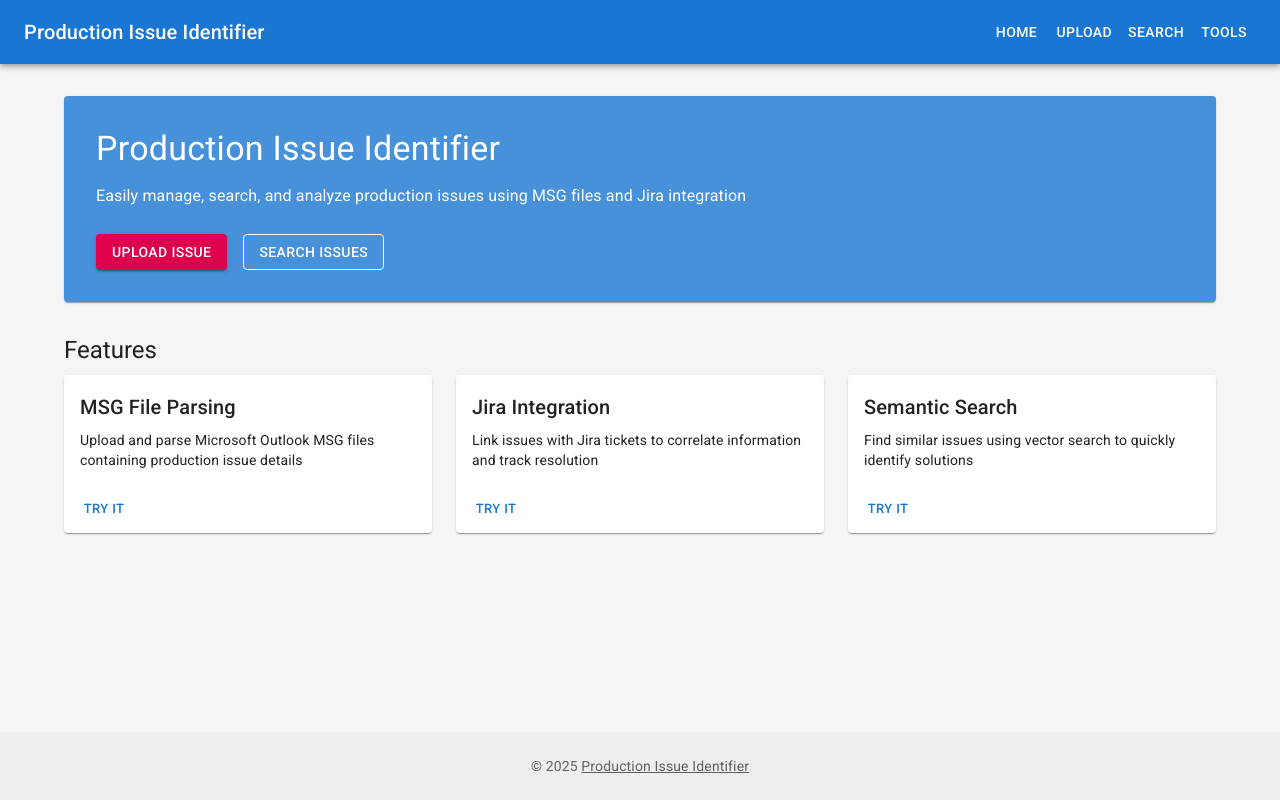
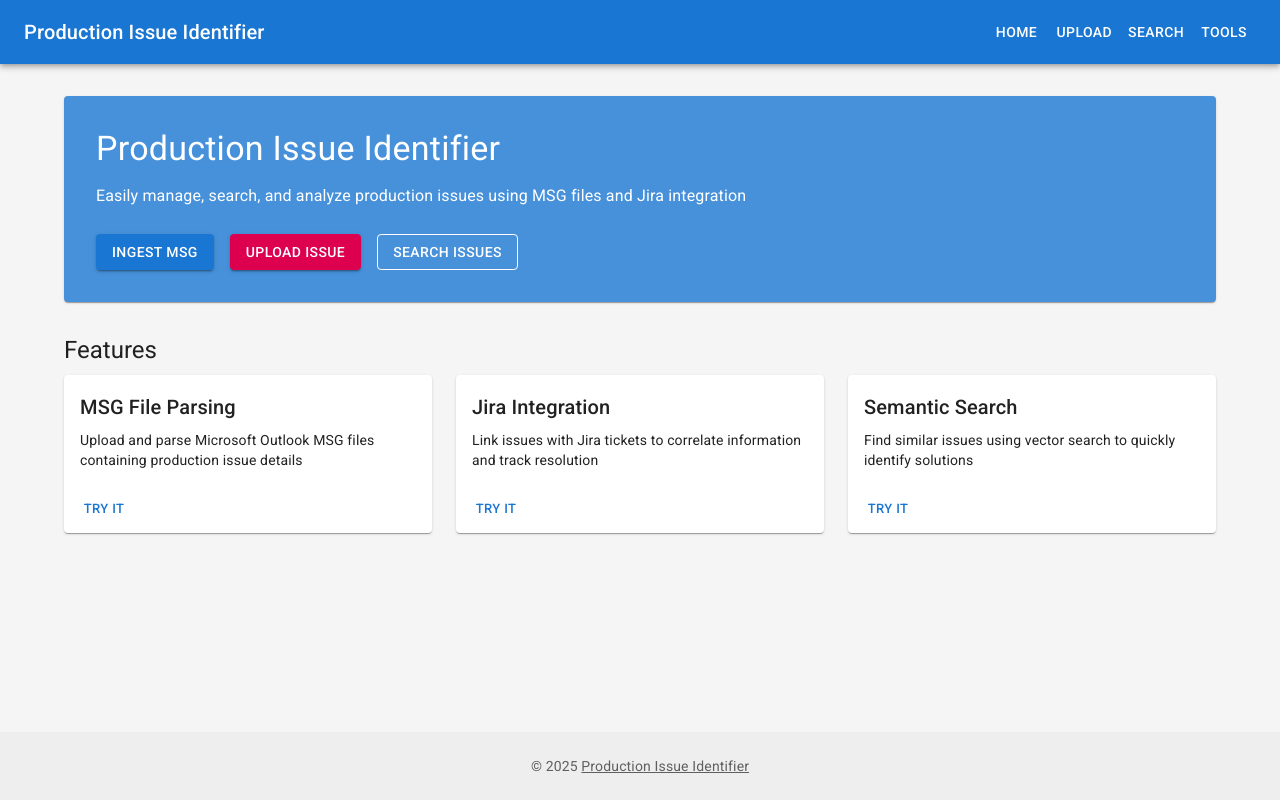
Before and after one commit to rsrini7/Smart-Support-Buddy, a React (Create React App) app in the folder frontend/: page / in a window 1280 px wide. Built offline with nearby package versions, Linux system fonts and the light colour scheme.

Commit message:
refactor(frontend): remove unused folderName state and update button styles
Remove the unused `folderName` state from IngestMsgFilesPage to simplify the code. Update the button styles on HomePage to use primary color for the "Ingest MSG" button for better visual hierarchy.

```diff
--- a/frontend/src/pages/HomePage.js
+++ b/frontend/src/pages/HomePage.js
@@ -13,6 +13,15 @@ const HomePage = () => {
           Easily manage, search, and analyze production issues using MSG files and Jira integration
         </Typography>
         <Box sx={{ mt: 3 }}>
+          <Button
+            variant="contained"
+            color="primary"
+            component={RouterLink}
+            to="/ingest-msg-files"
+            sx={{ mr: 2 }}
+          >
+            Ingest MSG
+          </Button>
           <Button
             variant="contained"
             color="secondary"
--- a/frontend/src/pages/IngestMsgFilesPage.js
+++ b/frontend/src/pages/IngestMsgFilesPage.js
@@ -3,7 +3,6 @@ import { Box, Typography, Button, List, ListItem, ListItemText, Alert, CircularP
 
 const IngestMsgFilesPage = () => {
   const [files, setFiles] = useState([]);
-  const [folderName, setFolderName] = useState('');
   const [results, setResults] = useState([]);
   const [loading, setLoading] = useState(false);
   const [error, setError] = useState('');
@@ -13,14 +12,6 @@ const IngestMsgFilesPage = () => {
     setFiles(selectedFiles);
     setResults([]);
     setError('');
-
-    if (selectedFiles.length > 0) {
-      const firstPath = selectedFiles[0].webkitRelativePath;
-      const folderHierarchy = firstPath.split('/').slice(0, -1).join('/');
-      setFolderName(folderHierarchy);
-    } else {
-      setFolderName('');
-    }
   };
 
   const handleIngest = async () => {
```
